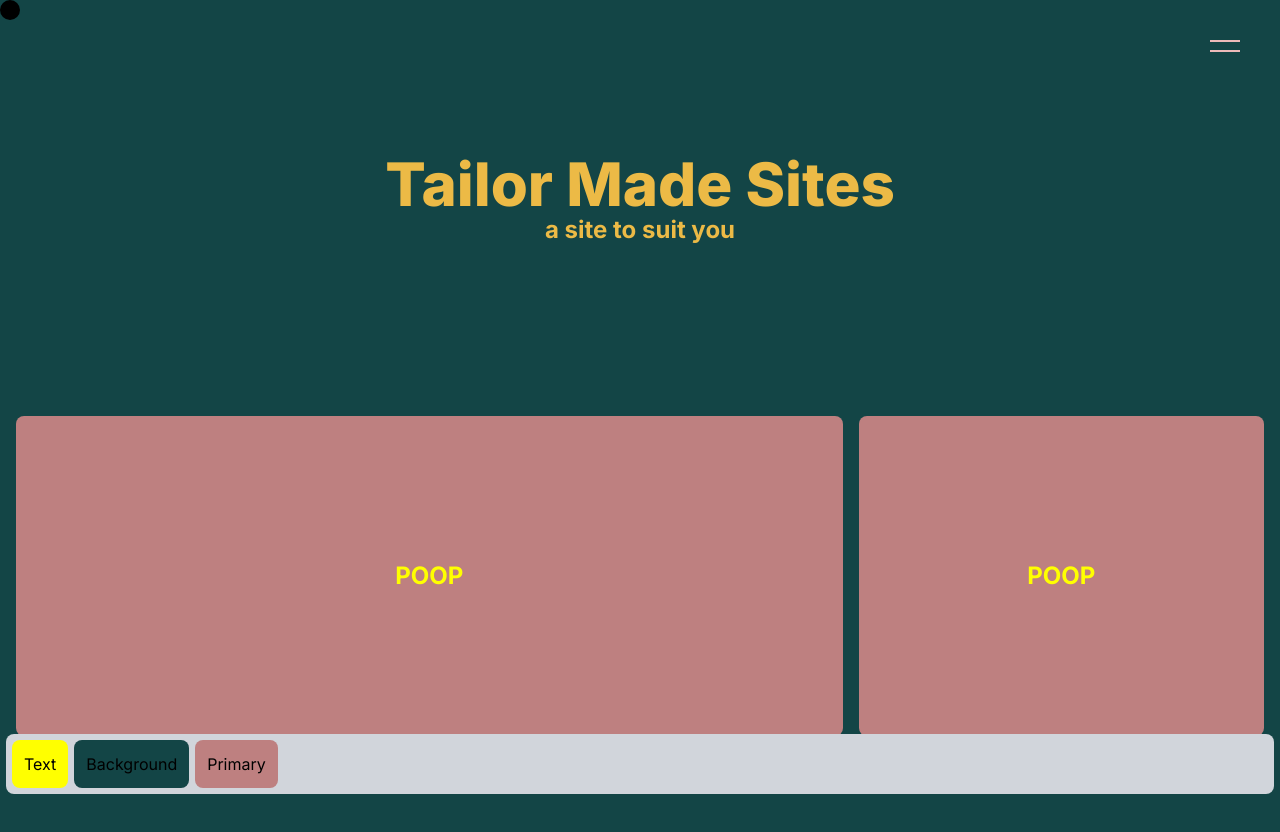
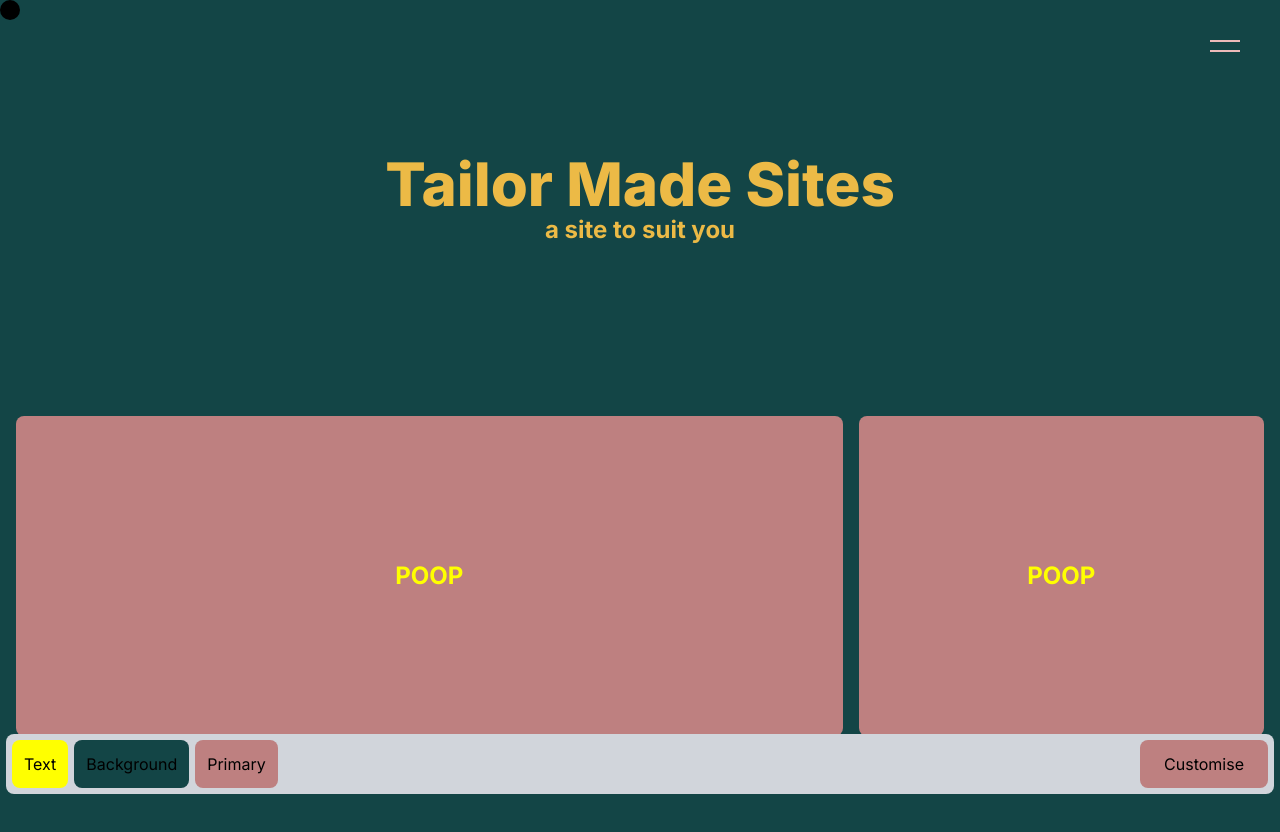
Before and after one commit to rurigrass/tailor-made-sites, a Next.js app: page / in a window 1280 px wide. Shown: the top 832 px of the page. Built offline with nearby package versions, Linux system fonts and the light colour scheme; what tailwindcss-3d would draw is missing.

Commit message:
customise button has animation

```diff
--- a/src/app/button/page.tsx
+++ /dev/null
@@ -1,47 +0,0 @@
-"use client";
-
-import CustomiserButton from "@/components/customiser/CustomiserButton";
-import { useColoursStore } from "@/state/colours";
-import { useState } from "react";
-import { motion } from "framer-motion";
-
-interface pageProps {}
-
-const Page = ({}) => {
-  const { backgroundColour, primaryColour } = useColoursStore();
-  const [isOpen, setIsOpen] = useState<boolean>(false);
-  return (
-    <div className="h-[100vh]  flex flex-col gap-5 items-center justify-center">
-      <div className="h-10 w-30 rounded-lg overflow-hidden cursor-pointer">
-        <motion.div
-          className="relative"
-          animate={{ top: isOpen ? "-2.5rem" : "0rem" }}
-          transition={{
-            duration: 0.5,
-            type: "tween",
-            ease: [0.76, 0, 0.24, 1],
-          }}
-        >
-          <div
-            className="h-10 w-30 bg-yellow-400"
-            onClick={() => {
-              setIsOpen(!isOpen);
-            }}
-          >
-            other button
-          </div>
-          <div
-            className="h-10 w-30 bg-blue-400"
-            onClick={() => {
-              setIsOpen(!isOpen);
-            }}
-          >
-            other button
-          </div>
-        </motion.div>
-      </div>
-    </div>
-  );
-};
-
-export default Page;
--- a/src/components/customiser/CustomiserButton.tsx
+++ b/src/components/customiser/CustomiserButton.tsx
@@ -16,14 +16,18 @@ const CustomiserButton = ({
   console.log(isOpen);
 
   return (
-    <div className="h-12 w-30 p-3 rounded-lg cursor-pointer overflow-hidden ">
+    <div className=" h-12 w-32 rounded-lg overflow-hidden cursor-pointer">
       <motion.div
-        className="relative w-full h-full"
-        animate={{ top: isOpen ? "-0.7rem" : "-3.8rem" }}
-        transition={{ duration: 0.5, type: "tween", ease: [0.76, 0, 0.24, 1] }}
+        className="relative"
+        animate={{ top: isOpen ? "-3rem" : "0rem" }}
+        transition={{
+          duration: 0.5,
+          type: "tween",
+          ease: [0.76, 0, 0.24, 1],
+        }}
       >
         <div
-          className="w-full h-full"
+          className="h-12 w-32"
           style={{ backgroundColor: primaryColour }}
           onClick={() => {
             toggleMenu();
@@ -32,7 +36,7 @@ const CustomiserButton = ({
           <PerspectiveText label="Customise" />
         </div>
         <div
-          className="w-full h-full"
+          className="h-12 w-32"
           style={{ backgroundColor: backgroundColour }}
           onClick={() => {
             toggleMenu();
```
